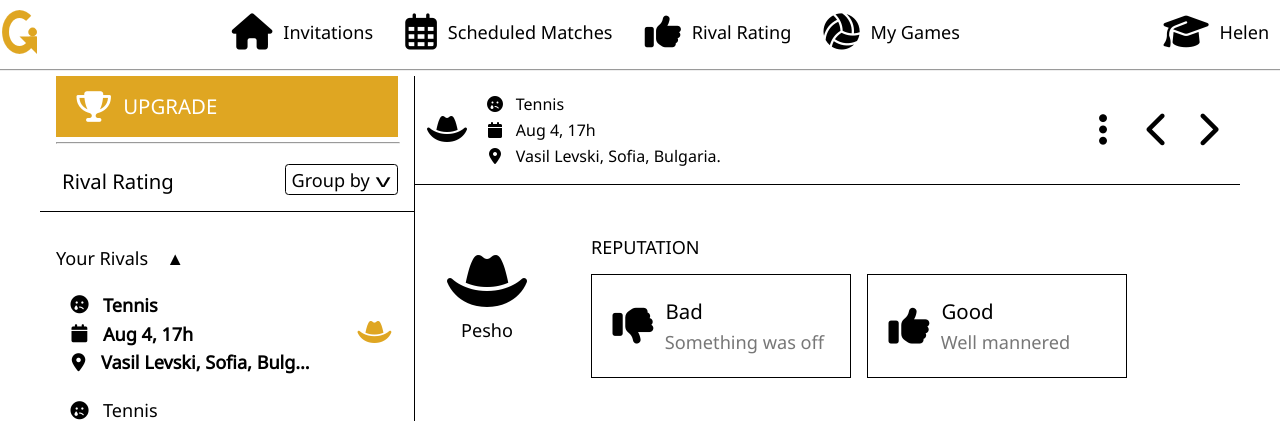
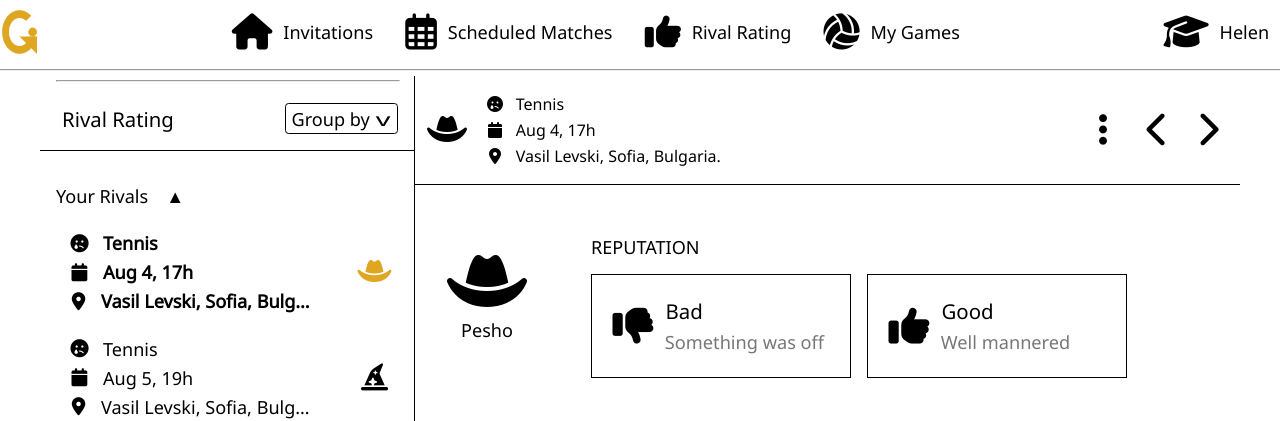
Before and after one commit to nworbnhoj/qwikgame, a Django app: page /player/rival/ in a window 1280 px wide. Shown: the top 421 px of the page. Run offline with Django 5.2, Linux system fonts and the light colour scheme; some libraries are stand-ins or nearby versions.

Commit message:
implement templates/content to separate div.list_bar and div.detail

```diff
--- a/match/templates/match/match.html
+++ b/match/templates/match/match.html
@@ -1,4 +1,5 @@
-{% extends "qwik.html" %}
+<!-- qwikgame/match/templates/match/match.html -->
+{% extends "content.html" %}
 
 
 {% block title %}Match{% endblock %}
--- a/person/templates/person/account.html
+++ b/person/templates/person/account.html
@@ -1,5 +1,5 @@
 <!-- qwikgame/person/templates/person/account.html -->
-{% extends "qwik.html" %}
+{% extends "content.html" %}
 
 
 {% block title %}Account{% endblock %}
--- a/player/templates/player/available.html
+++ b/player/templates/player/available.html
@@ -1,5 +1,5 @@
 <!-- qwikgame/player/templates/player/available.html -->
-{% extends "qwik.html" %}
+{% extends "content.html" %}
 
 
 {% block title %}Game{% endblock %}
--- a/player/templates/player/rival.html
+++ b/player/templates/player/rival.html
@@ -1,5 +1,5 @@
 <!-- qwikgame/player/templates/player/rival.html -->
-{% extends "qwik.html" %}
+{% extends "content.html" %}
 
 
 {% block title %}Rival{% endblock %}
@@ -8,22 +8,10 @@
 {% block name %}Helen{% endblock %}
 
 
-{% block cta_mobile %}
-    <div class="button cta round lge cta_mobile">
-        <i class="fa-solid fa-trophy fa-3x"></i>
-    </div>
-{% endblock %}
+{% block cta_mobile %}{% endblock %}
 
 
-{% block cta_desktop %}
-        <label id="cta_desktop" class="toggle cta_desktop">
-            <input type="radio" checked="checked" name="list" data-id="UPGRADE">
-            <div class="button cta wide">
-                <i class="fa-solid fa-trophy fa-xl"></i>
-                <p>UPGRADE</p>
-            </div>
-        </label>
-{% endblock %}
+{% block cta_desktop %}{% endblock %}
 
 
 {% block list %}
--- a/qwikgame/static/qwik.css
+++ b/qwikgame/static/qwik.css
@@ -115,6 +115,7 @@ div.list { align-items: stretch; border: 0.1em solid black; border-width: 0 0.1e
 div.list a { align-items: center; border: 0px solid black; color: inherit; cursor: pointer; display: flex; flex: 0 0 auto; flex-direction: row; font-size: 1em; gap: 0.1em; height: auto; justify-content: center; text-align: center; text-decoration-line: none; padding: 0.3em; width: 100% }
 div.list a.cta { background-color: #dfa622; color: white; font-size: 1.13em; padding: 1em }
 div.list a.selected { color: #dfa622 }
+div.list_bar { align-items: start; justify-content: start; }
 div.list_head { align-items: start; border: 0.1em solid black; border-width: 0 0 0.1em 0; flex: 0 0 auto; flex-direction: row; height: 4em; justify-content: space-between; margin: 0 -1em 0 -1em; padding: 1em }
 div.options { align-items: stretch; background-color: white; border: 1px solid #bbbbbb; border-radius: 0.3em; flex-direction: column; justify-content: flex-start; opacity: 1.0; padding: 0.3em; position: relative; width: 100% }
 div.paver { flex: auto; flex-direction: row; gap: 2em; justify-content: center; padding: 1em; }
--- /dev/null
+++ b/templates/content.html
@@ -0,0 +1,20 @@
+<!-- qwikgame/templates/content.html -->
+{% extends "qwik.html" %}
+
+
+{% block list_bar %}
+        <div id="list_bar" class="list_bar">
+            <div id="cta_mobile" class="cta_mobile">
+                {% block cta_mobile %}CTA_MOBILE{% endblock %}
+            </div>
+            <div id="list" class="list">
+                <div id="cta_desktop" class="cta_desktop">
+                    {% block cta_desktop %}CTA_DESKTOP{% endblock %}
+                </div>
+                {% block list %}LIST{% endblock %}
+            </div>
+        </div>
+{% endblock %}
+
+
+{% block detail %}DETAIL{% endblock %}
```
Also changed, not shown: templates/qwik.html (renamed from qwikgame/templates/qwik.html).
